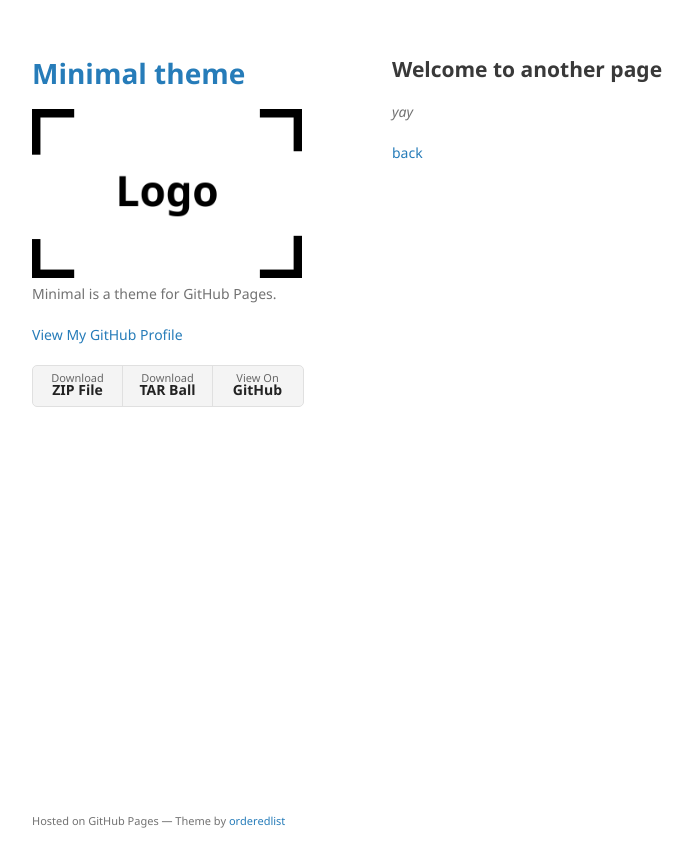
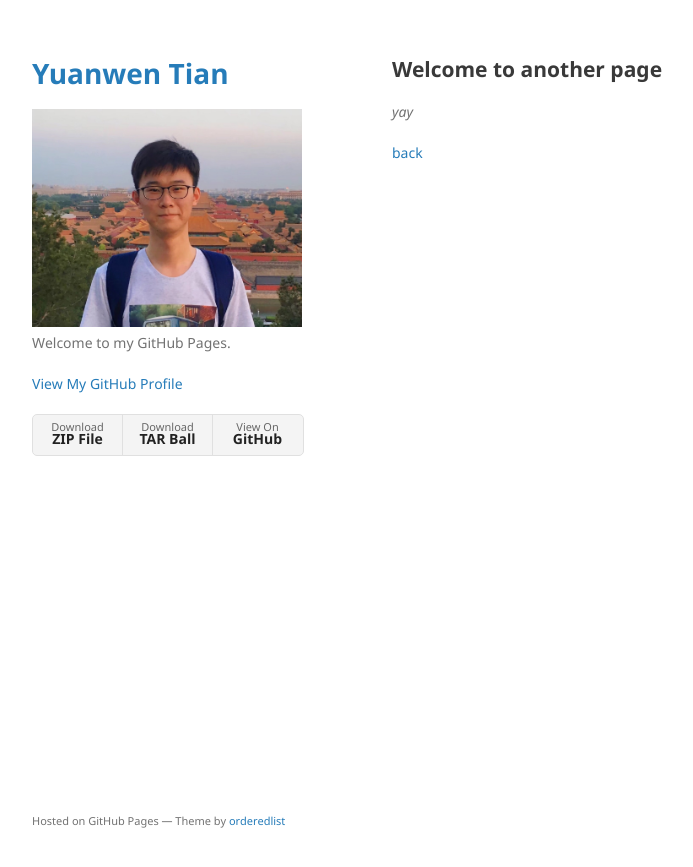
Before and after one commit to yuanwentian/yuanwentian.github.io, a Jekyll site: the page built from another-page.md, in a window 1280 px wide. Shown: the top 867 px of the page, without its empty margins (178-871 px from the left). Built offline with Jekyll 4.4.1, drawn with Linux system fonts in a browser that asks for light colours; our own code applies the rules of GitHub Pages for plain Markdown files.

Commit message:
add myphoto logo.png

```diff
--- a/_config.yml
+++ b/_config.yml
@@ -1,6 +1,6 @@
-title: Minimal theme
+title: Yuanwen Tian
 logo: /assets/img/logo.png
-description: Minimal is a theme for GitHub Pages.
+description: Welcome to my GitHub Pages.
 show_downloads: true
 google_analytics:
 theme: jekyll-theme-minimal
```
Also changed, not shown: assets/img/logo.png, assets/img/logosample.png (added).
